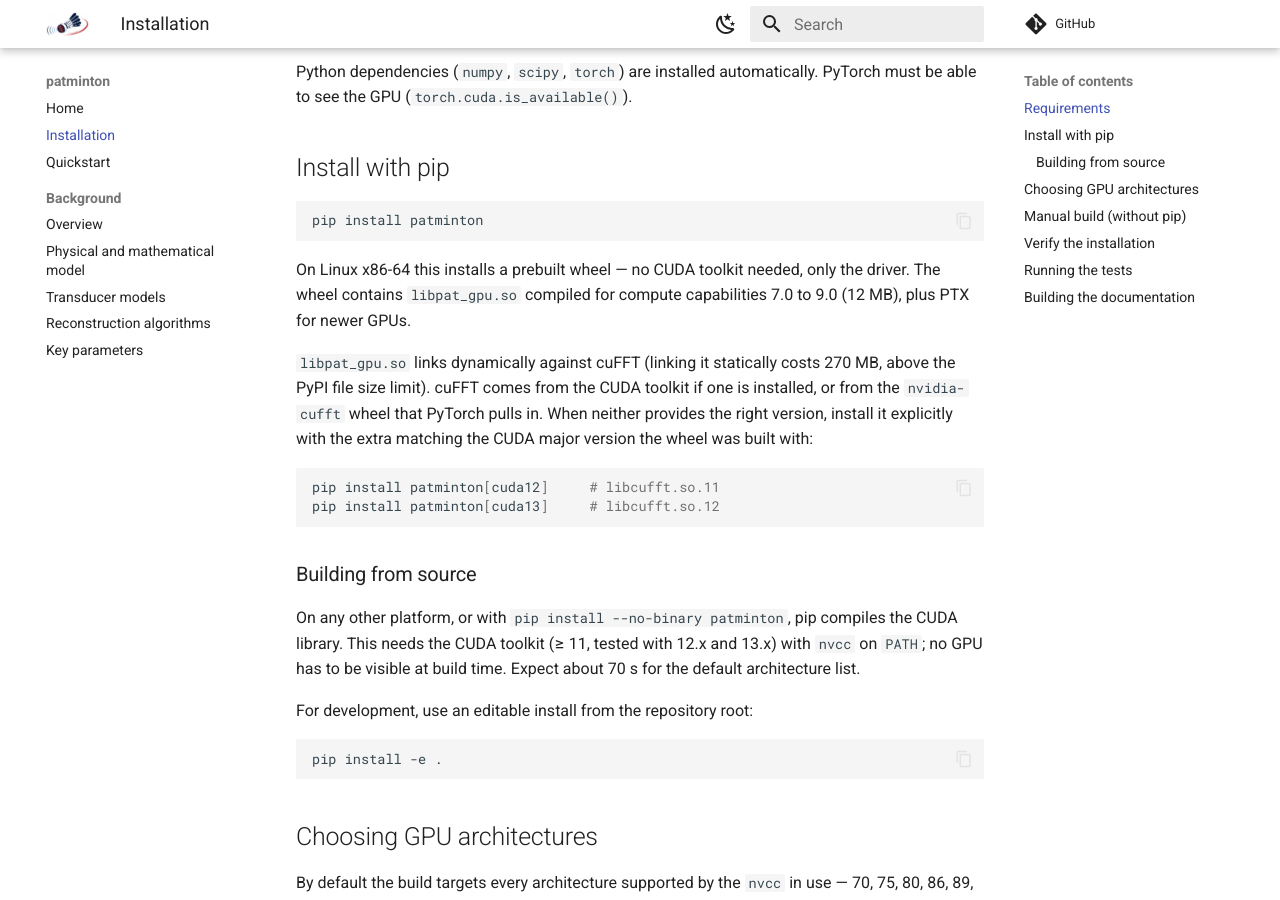
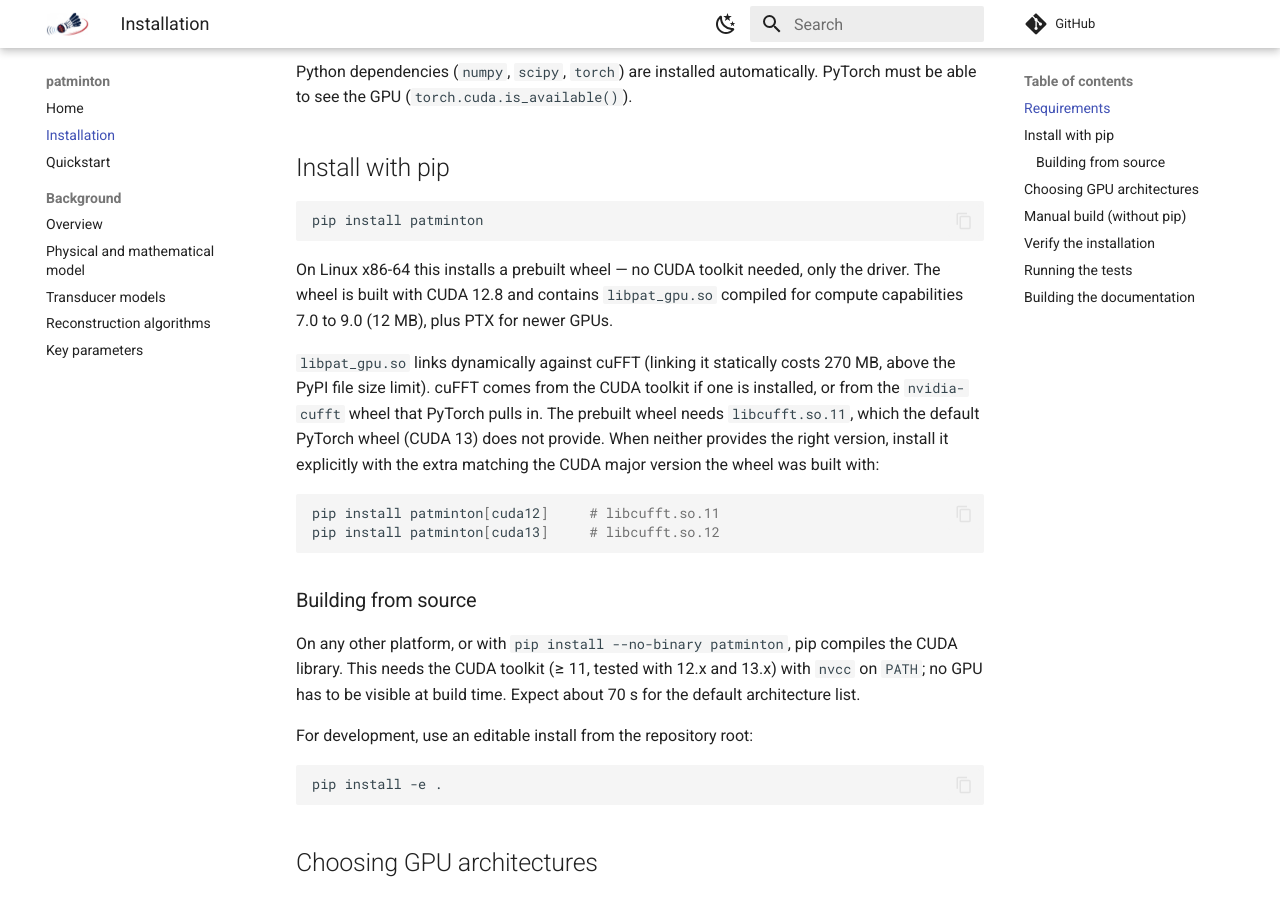
Before and after one commit to dotrungthai2001/patminton, an MkDocs documentation site: the page built from docs/installation.md, in a window 1280 px wide and 900 px high, scrolled down 332 px. Built offline with MkDocs 1.6.1 and Material for MkDocs 9.7.7, drawn with Linux system fonts in a browser that asks for light colours; comment, search, counter and statistics services are not loaded.

Commit message:
Clarify cuFFT requirements for the CUDA 12.8 wheel
Keep the CUDA 12.8 wheel for the first release. The default PyTorch
wheel uses CUDA 13 and does not provide libcufft.so.11, so point users
without a CUDA 12 toolkit to the cuda12 extra. Map the extras to cuFFT
sonames in the loader error message instead of assuming which CUDA the
prebuilt wheel uses.

````diff
--- a/docs/installation.md
+++ b/docs/installation.md
@@ -18,14 +18,16 @@ pip install patminton
 ```
 
 On Linux x86-64 this installs a prebuilt wheel — no CUDA toolkit needed, only
-the driver. The wheel contains `libpat_gpu.so` compiled for compute
-capabilities 7.0 to 9.0 (12 MB), plus PTX for newer GPUs.
+the driver. The wheel is built with CUDA 12.8 and contains `libpat_gpu.so`
+compiled for compute capabilities 7.0 to 9.0 (12 MB), plus PTX for newer GPUs.
 
 `libpat_gpu.so` links dynamically against cuFFT (linking it statically costs
 270 MB, above the PyPI file size limit). cuFFT comes from the CUDA toolkit if
-one is installed, or from the `nvidia-cufft` wheel that PyTorch pulls in. When
-neither provides the right version, install it explicitly with the extra
-matching the CUDA major version the wheel was built with:
+one is installed, or from the `nvidia-cufft` wheel that PyTorch pulls in. The
+prebuilt wheel needs `libcufft.so.11`, which the default PyTorch wheel
+(CUDA 13) does not provide. When neither provides the right version, install
+it explicitly with the extra matching the CUDA major version the wheel was
+built with:
 
 ```bash
 pip install patminton[cuda12]     # libcufft.so.11
````
Also changed, not shown: README.md (+4 -3 lines), 2 other files.
